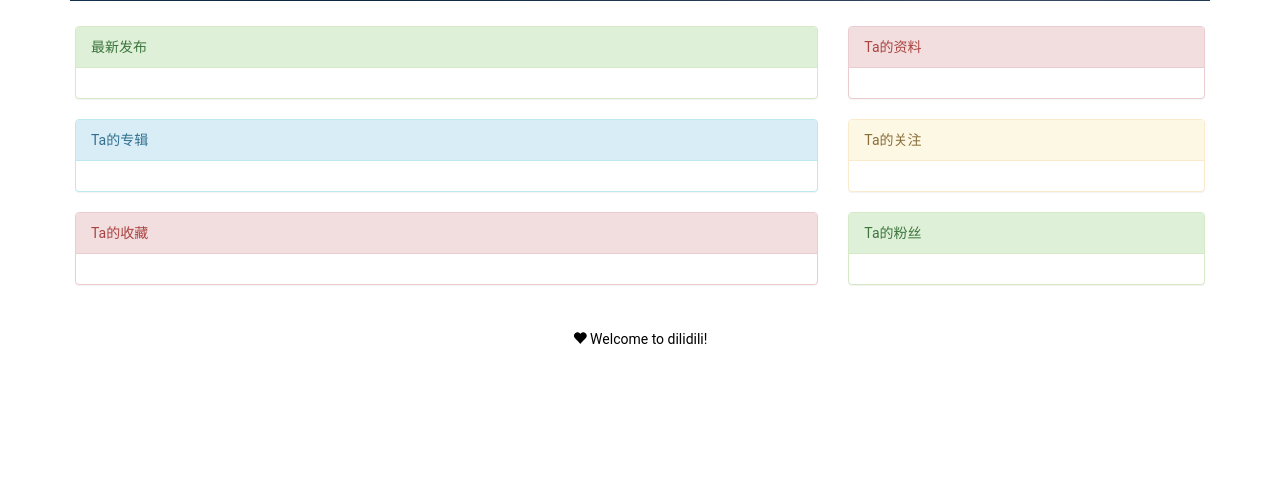
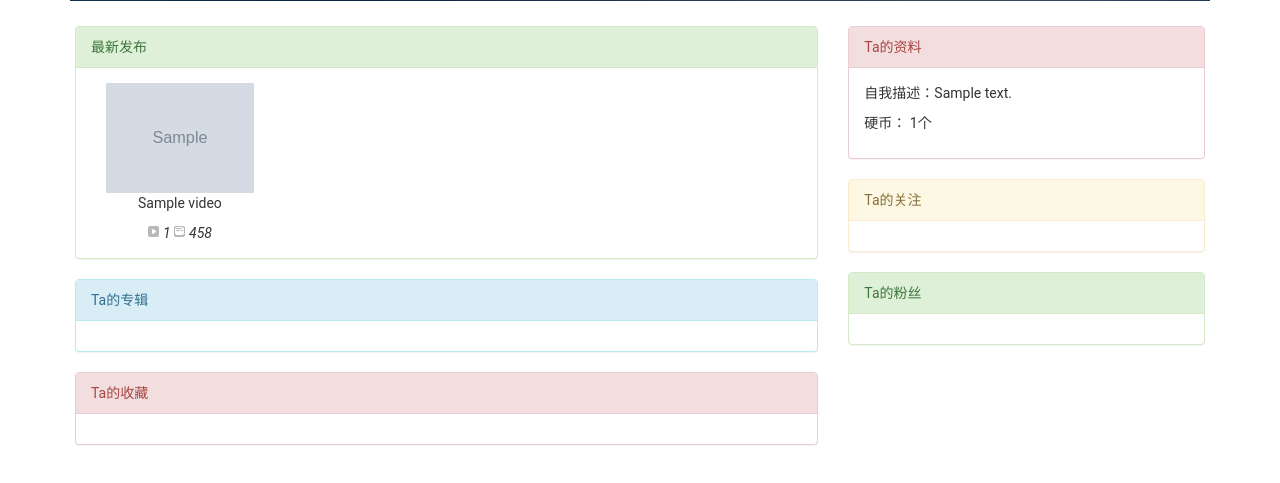
Before and after one commit to YueDayu/dilidili, a Django app: page /personal/1/ in a window 1280 px wide. Shown: the part 373-856 px from the top of the page. Before the commit the page ends 717 px from the top, so only its background shows below. Run offline with Django 3.2, Linux system fonts and the light colour scheme; tables that the repository leaves empty hold one stand-in row (values such as "Sample post"); grey boxes marked "Sample" are stand-in pictures; some libraries are stand-ins or nearby versions.

Commit message:
user：把视频加到用户界面

```diff
--- a/dilidili_dev/views.py
+++ b/dilidili_dev/views.py
@@ -68,7 +68,8 @@ def personal(request, user_id):
         user = User.objects.get(pk=user_id)
     except User.DoesNotExist:
         raise Http404("User does not exist")
-    return render(request, 'personal/personal.html', {'user': user})
+    return render(request, 'personal/personal.html', {'user': user,
+                                                      'video_set': user.video_set.all()[:8]})
 
 
 @require_http_methods(["GET"])
--- a/static/styles/personal.css
+++ b/static/styles/personal.css
@@ -113,3 +113,40 @@ body {
         width: 60%;
     }
 }
+
+.show-video {
+    text-align: center;
+    overflow: hidden;
+}
+
+.show-video p {
+    white-space: nowrap;
+}
+
+.show-video i#dianji, .dshow-video i#stow_count, .show-video i#pt, .show-video i#pl, .show-video i#dm_count {
+    background: url('/static/images/icons_v.png') no-repeat;
+    padding-left: 15px;
+    display: inline-block;
+    *display: inline;
+    *zoom: 1
+}
+
+.show-video i#dianji {
+    background-position: 0 -202px
+}
+
+.show-video i#stow_count {
+    background-position: 0 -284px
+}
+
+.show-video i#pt {
+    background-position: 0 -408px
+}
+
+.show-video i#pl {
+    background-position: 0 -324px
+}
+
+.show-video i#dm_count {
+    background-position: 0 -243px
+}
--- a/templates/home/home.html
+++ b/templates/home/home.html
@@ -50,12 +50,13 @@
                 <div class="dd-user-title">
                     <p>我上传的视频</p>
                 </div>
-                    <!----按照大禹的参数放视频------>
                 <div id="main-content" class="box-inner clearfix">
                     <div class="m-row">
                     {% for video in home_video_set %}
                         <div class="col-md-3 col-sm-6 col-xs-12">
+                        <a href="/video/{{ video.id }}">
                             <img src="{% thumbnail video.image 400x300 crop detail %}" class="img-responsive center-block"/>
+                        </a>
                         </div>
                     {% endfor %}
                     </div>
--- a/templates/personal/personal.html
+++ b/templates/personal/personal.html
@@ -7,15 +7,6 @@
 {% endblock %}
 
 {% block content %}
-{#<p>user_id={{ user.pk }}</p>#}
-{#<p>avatar: </p>#}
-{#<p>username={{ user.username }}</p>#}
-{#<p>nickname={{ user.name }}</p>#}
-{#<p>email={{ user.email }}</p>#}
-{#<p>avatar: <img src={% thumbnail user.image 200x200 box=user.cropping crop detail %}/></p>#}
-{#<p>discribe={{ user.discribe }}</p>#}
-{#<p>money={{ user.money }}</p>#}
-
     <div id="top_area">
         <div class="center">
             <div class="row bar_headImg">
@@ -42,11 +33,20 @@
                 <div class="panel panel-success">
                     <div class="panel-heading">最新发布</div>
                     <div class="panel-body">
-{#          <img class="new_video" src="pic/0.jpg" alt="img02"/>#}
-{#          <img class="new_video" src="pic/0.jpg" alt="img02"/>#}
-{#          <img class="new_video" src="pic/0.jpg" alt="img02"/>#}
-{#          <img class="new_video" src="pic/0.jpg" alt="img02"/>#}
-{#          <img class="new_video" src="pic/0.jpg" alt="img02"/>#}
+                        <div class="m-row">
+                            {% for video in video_set %}
+                                <div class="col-md-3 col-sm-6 col-xs-12 show-video">
+                                    <a href="/video/{{ video.id }}" title="{{ video.name }}">
+                                        <img src="{% thumbnail video.image 400x300 crop detail %}"
+                                             class="img-responsive center-block"/>
+                                    </a>
+
+                                    <p>{{ video.name }}</p>
+                                    <i id="dianji" title="播放">{{ video.play }}</i>
+                                    <i id="dm_count" title="弹幕">458</i>
+                                </div>
+                            {% endfor %}
+                        </div>
                     </div>
                 </div>
                 <div class="panel panel-info">
@@ -74,6 +74,8 @@
                 <div class="panel panel-danger">
                     <div class="panel-heading">Ta的资料</div>
                     <div class="panel-body">
+                        <p>自我描述：{{ user.describe }}</p>
+                        <p>硬币： {{ user.money }}个</p>
                     </div>
                 </div>
                 <div class="panel panel-warning">
```
Also changed, not shown: templates/video/video.html (+15 -7 lines). Lines whose indentation alone changed are shown as unchanged.
